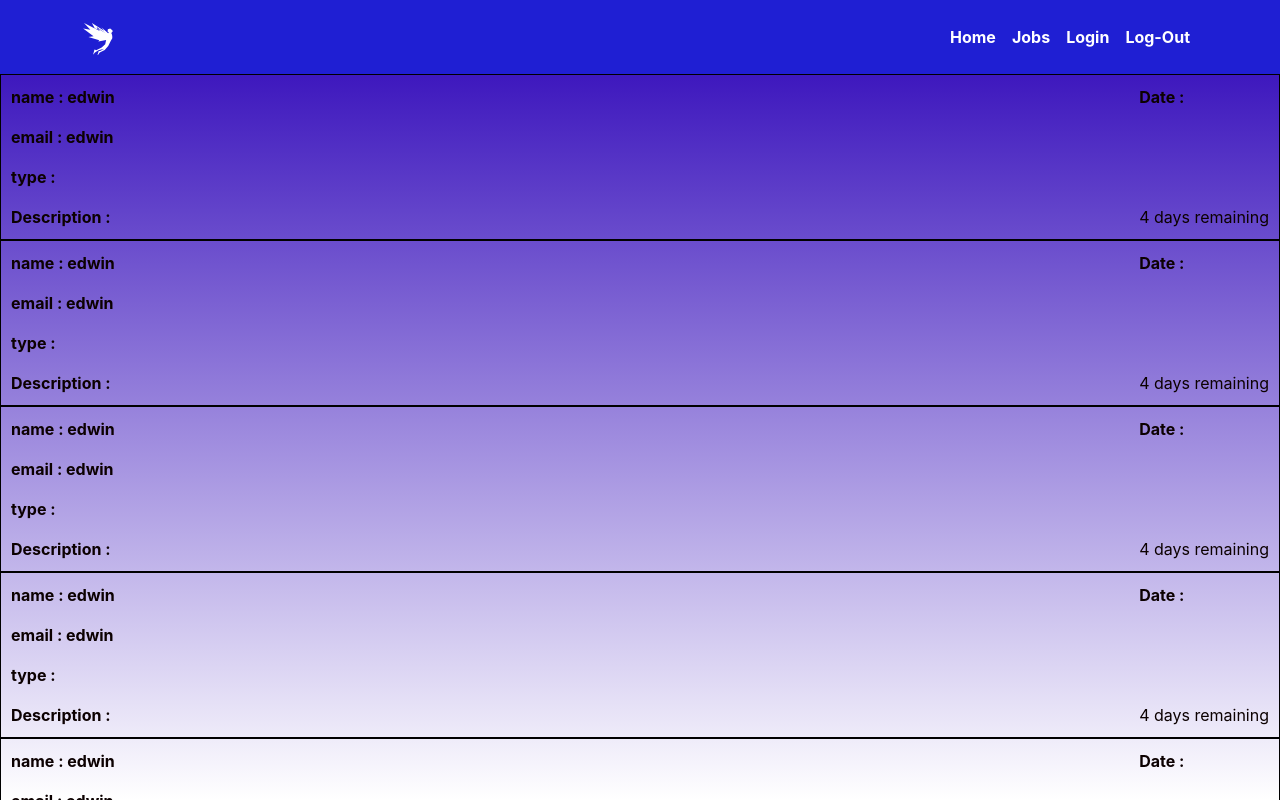
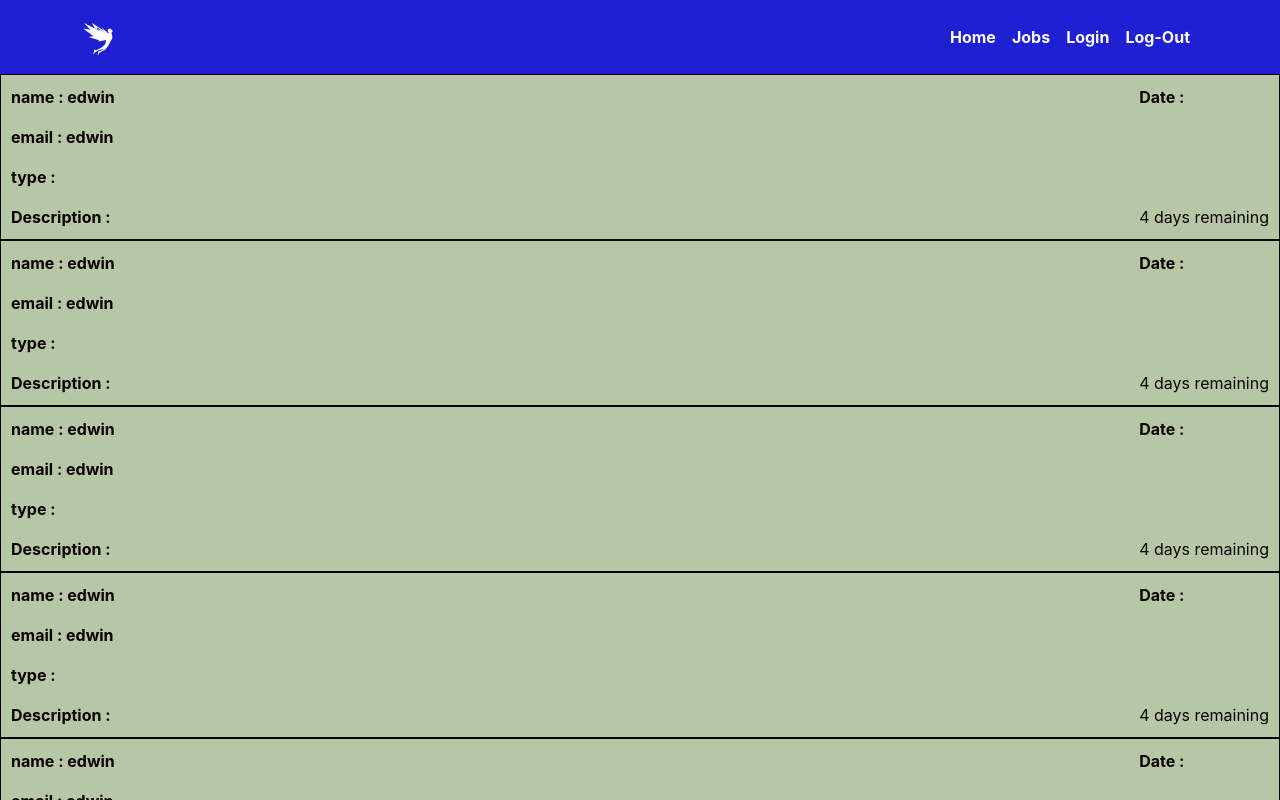
Before and after one commit to Eddysam2000/Login, a React (Create React App) app: page /Jobs in a window 1280 px wide. Shown: the top 800 px of the page. Built offline with nearby package versions, Linux system fonts and the light colour scheme.

Commit message:
jobs page done

```diff
--- a/src/Components/Jobs/Jobs.css
+++ b/src/Components/Jobs/Jobs.css
@@ -1,7 +1,7 @@
 .sam {
     color: rgb(12, 1, 1);
     padding: 10px;
-    /* background-color: rgb(182, 199, 166); */
+    background-color: rgb(182, 199, 166);
     border: 0.5px black solid;
 }
 
```
